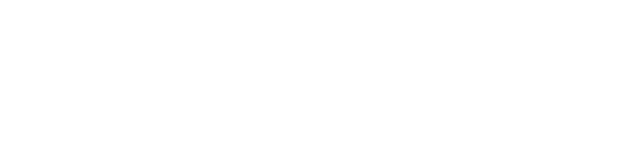
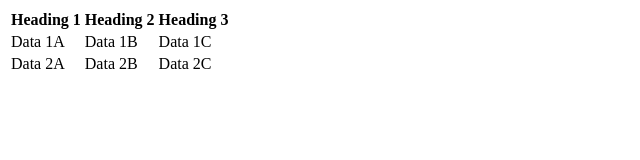
Before and after one commit to knightmoves-schools/007-tables-dorianvelazquez, a website: page index.html in a window 1280 px wide. Shown: the whole page, without its empty margins (0-640 px from the left). Drawn offline with Linux system fonts and the light colour scheme.

Commit message:
Update index.html
good

```diff
--- a/index.html
+++ b/index.html
@@ -1,8 +1,28 @@
 <html>
-    <head>
-
-    </head>
-    <body>
-
-    </body>
+<head>
+    <title>HTML Table Example</title>
+</head>
+<body>
+    <table>
+        <thead>
+            <tr>
+                <th>Heading 1</th>
+                <th>Heading 2</th>
+                <th>Heading 3</th>
+            </tr>
+        </thead>
+        <tbody>
+            <tr>
+                <td>Data 1A</td>
+                <td>Data 1B</td>
+                <td>Data 1C</td>
+            </tr>
+            <tr>
+                <td>Data 2A</td>
+                <td>Data 2B</td>
+                <td>Data 2C</td>
+            </tr>
+        </tbody>
+    </table>
+</body>
 </html>
```
